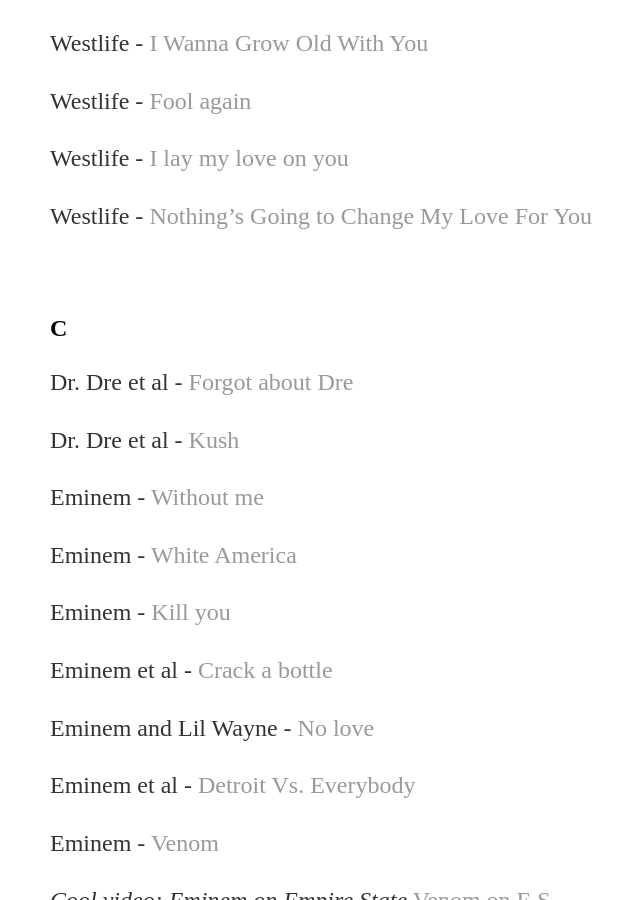
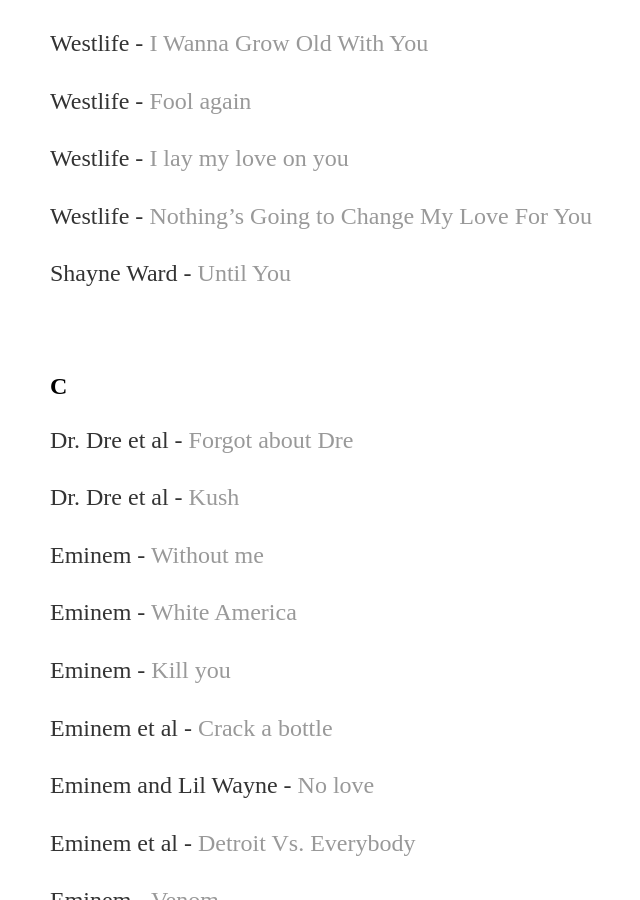
Before and after one commit to yjkweon24/yjkweon24.github.io, a Jekyll site: the page built from _posts/2018-10-23-songs-that-i-love.md, in a window 1280 px wide and 900 px high, scrolled down 11478 px. Shown: the whole window, without its empty margins (142-782 px from the left). Built offline with Jekyll 4.4.1, drawn with Linux system fonts in a browser that asks for light colours.

Commit message:
Update 2018-10-23-songs-that-i-love.md

```diff
--- a/_posts/2018-10-23-songs-that-i-love.md
+++ b/_posts/2018-10-23-songs-that-i-love.md
@@ -398,6 +398,8 @@
 
 Westlife - [Nothing's Going to Change My Love For You](https://www.youtube.com/watch?v=dmVtts8oPjA)
 
+Shayne Ward - [Until You](https://www.youtube.com/watch?v=ga5UJu4bVFQ)
+
 <br>
 
 ## C
```
